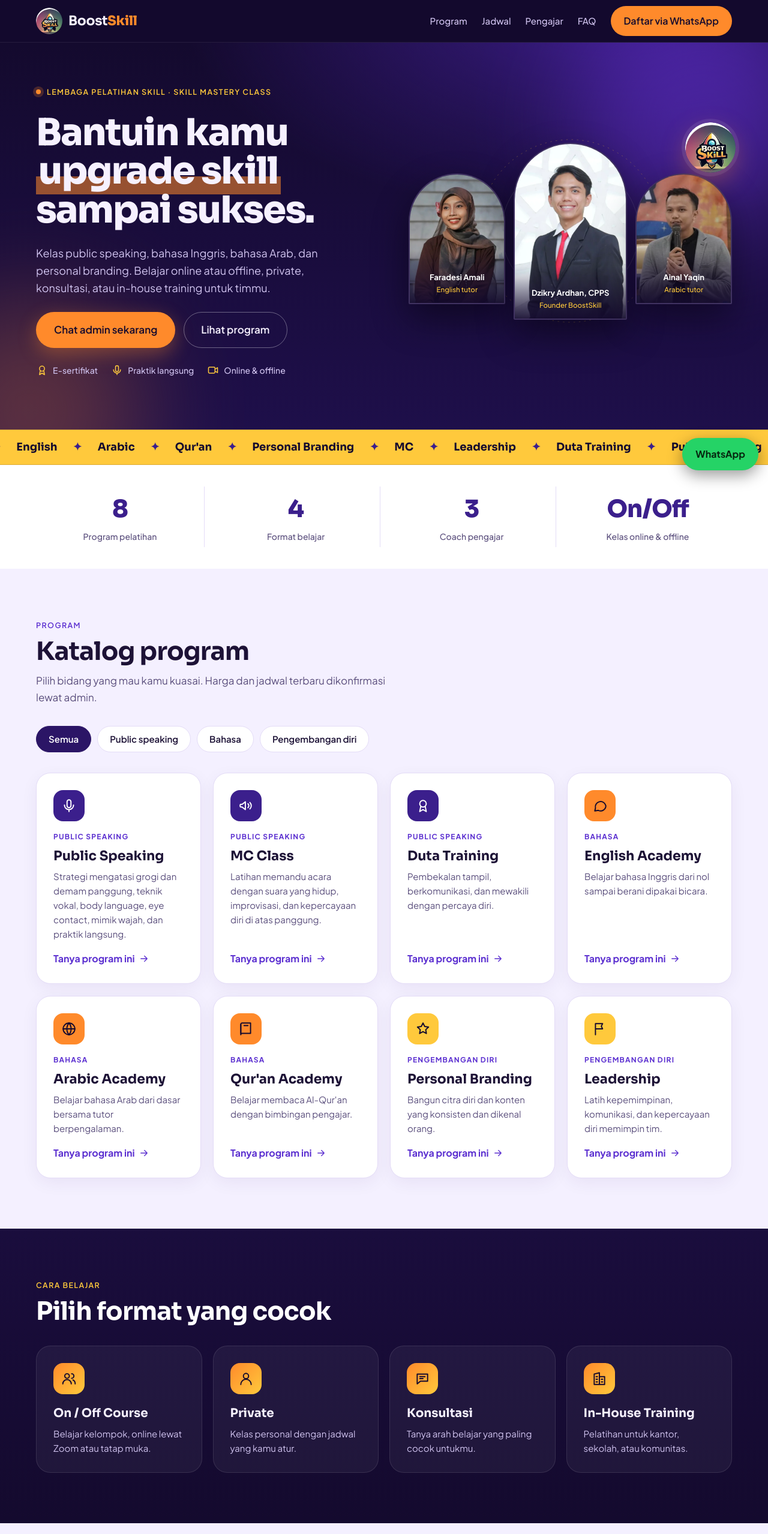
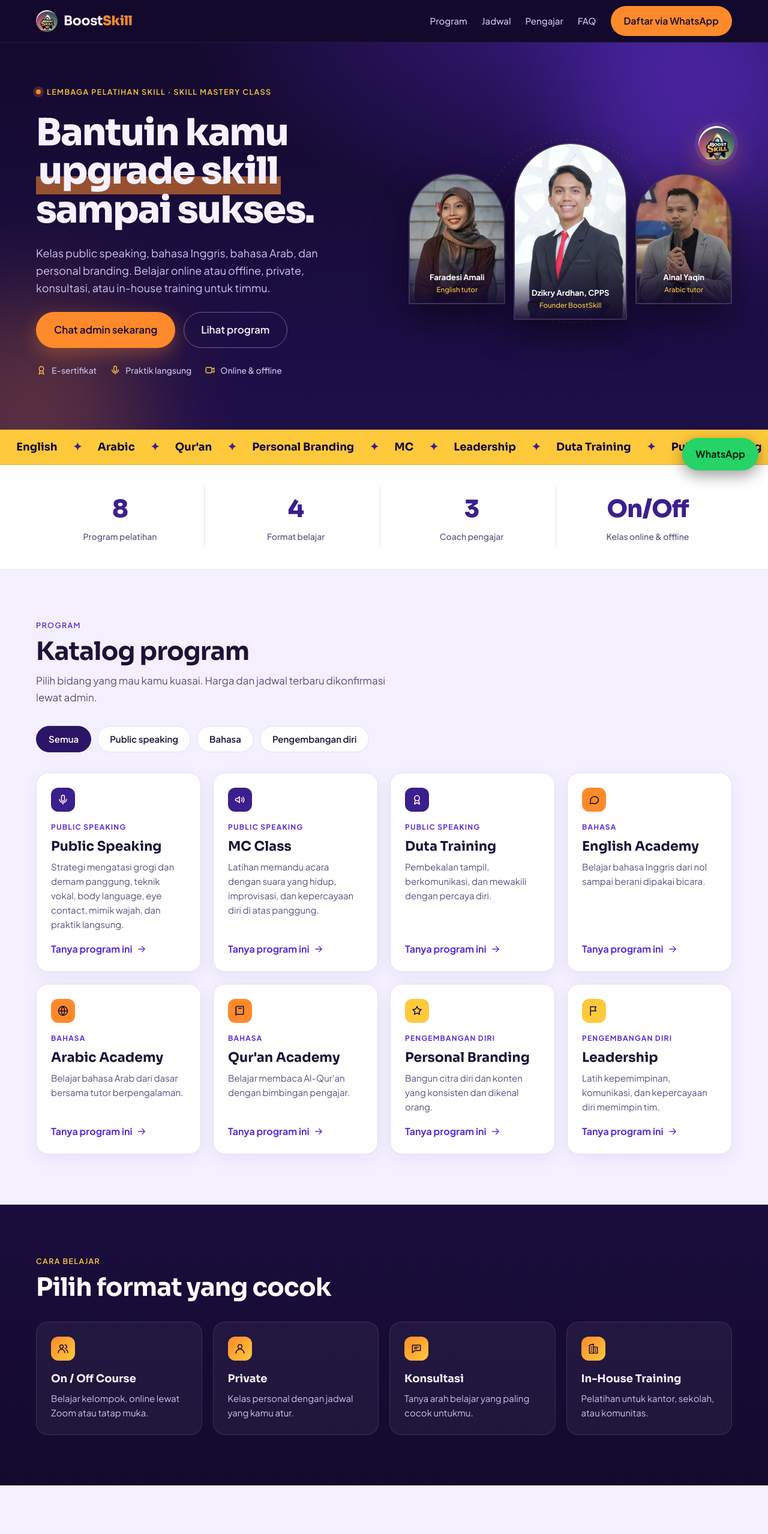
Before and after one commit to dzikryardhan/boostskill.id, a plain HTML site: page index.html in a window 1280 px wide. Shown: the top 2557 px of the page at 60% size. Drawn offline with Linux system fonts and the light colour scheme.

Commit message:
Kecilkan ukuran ikon, lencana, dan kartu
Co-Authored-By: Claude Sonnet 5.5 <noreply@anthropic.com>
Claude-Session: https://claude.ai/code/session_01LPob1wDzDHRHFX48JMRuYp

```diff
--- a/index.html
+++ b/index.html
@@ -26,7 +26,7 @@
 <body id="top">
 
 <header class="nav-bar"><div class="wrap nav">
-<a class="logo" href="#top"><img src="logo.png" width="44" height="44" alt="Logo BoostSkill"><span>Boost<b>Skill</b></span></a>
+<a class="logo" href="#top"><img src="logo.png" width="36" height="36" alt="Logo BoostSkill"><span>Boost<b>Skill</b></span></a>
 <nav aria-label="Menu utama"><a href="#program">Program</a><a href="#jadwal">Jadwal</a><a href="#pengajar">Pengajar</a><a href="#faq">FAQ</a><a class="btn" href="https://wa.me/6282126107151?text=Halo%20BoostSkill%2C%20saya%20mau%20konsultasi%20program%20pelatihan">Daftar via WhatsApp</a></nav>
 </div></header>
 
@@ -44,7 +44,7 @@
 </div>
 <div class="visual" aria-label="Para coach BoostSkill">
 <svg class="orbit" viewBox="0 0 520 520" aria-hidden="true"><circle cx="260" cy="260" r="240" fill="none" stroke="rgba(255,201,60,.28)" stroke-width="1.5" stroke-dasharray="4 10"/><circle cx="260" cy="260" r="180" fill="none" stroke="rgba(255,255,255,.12)" stroke-width="1.5"/></svg>
-<img class="badge-logo" src="logo.png" width="84" height="84" alt="">
+<img class="badge-logo" src="logo.png" width="60" height="60" alt="">
 <div class="trio">
 <figure class="ph p1"><img src="faradesi.webp" width="640" height="800" alt="Faradesi Amali, English tutor"><figcaption>Faradesi Amali<span>English tutor</span></figcaption></figure>
 <figure class="ph p2"><img src="dzikry.webp" width="640" height="800" alt="Dzikry Ardhan, founder BoostSkill"><figcaption>Dzikry Ardhan, CPPS<span>Founder BoostSkill</span></figcaption></figure>
--- a/style.css
+++ b/style.css
@@ -8,7 +8,7 @@ a:focus-visible,button:focus-visible,summary:focus-visible{outline:3px solid var
 h1,h2,h3{font-family:var(--display);margin:0;text-wrap:balance}
 h2{font-size:clamp(28px,4.4vw,42px);letter-spacing:-.8px;line-height:1.12;font-weight:700}
 .wrap{max-width:1200px;margin:0 auto;padding-left:20px;padding-right:20px}
-.ic{width:22px;height:22px;flex:none}.ic.sm{width:18px;height:18px}
+.ic{width:20px;height:20px;flex:none}.ic.sm{width:18px;height:18px}
 
 /* NAV */
 .nav-bar{position:sticky;top:0;z-index:30;background:rgba(20,10,46,.86);backdrop-filter:blur(12px);border-bottom:1px solid rgba(255,255,255,.08)}
@@ -48,11 +48,11 @@ h1 em{font-style:normal;background:linear-gradient(transparent 62%,rgba(255,138,
 .actions{display:flex;flex-wrap:wrap;gap:14px}
 .trust{display:flex;flex-wrap:wrap;gap:10px 22px;color:var(--mu-dark);font-size:14px;font-weight:500}
 .trust span{display:inline-flex;align-items:center;gap:8px}
-.trust .ic{color:var(--gold);width:20px;height:20px}
+.trust .ic{color:var(--gold);width:18px;height:18px}
 
 .visual{position:relative;min-width:0}
 .orbit{position:absolute;inset:-6% -8%;width:116%;height:112%;pointer-events:none}
-.badge-logo{position:absolute;right:-6px;top:-34px;z-index:3;border-radius:50%;box-shadow:0 0 0 6px rgba(255,255,255,.08),0 14px 40px rgba(255,138,43,.35)}
+.badge-logo{width:60px;height:60px;position:absolute;right:-4px;top:-28px;z-index:3;border-radius:50%;box-shadow:0 0 0 6px rgba(255,255,255,.08),0 14px 40px rgba(255,138,43,.35)}
 .trio{position:relative;display:grid;grid-template-columns:1fr 1.18fr 1fr;gap:14px;align-items:end}
 .ph{margin:0;position:relative;border-radius:999px 999px 24px 24px;overflow:hidden;background:var(--panel);border:2px solid rgba(255,255,255,.14);box-shadow:0 24px 60px rgba(0,0,0,.45)}
 .ph img{display:block;width:100%;height:auto;aspect-ratio:3/4.1;object-fit:cover;object-position:center top}
@@ -93,11 +93,11 @@ section.dark{background:linear-gradient(180deg,#1A0D3D,#140A2E);color:var(--on-d
 
 /* PROGRAM CARDS */
 .cards{display:grid;grid-template-columns:repeat(auto-fill,minmax(260px,1fr));gap:20px}
-.pcard{background:var(--white);border:1px solid var(--line);border-radius:24px;padding:28px;display:flex;flex-direction:column;gap:10px;box-shadow:0 8px 28px rgba(43,21,102,.06);transition:transform .25s,box-shadow .25s}
+.pcard{background:var(--white);border:1px solid var(--line);border-radius:20px;padding:24px;display:flex;flex-direction:column;gap:10px;box-shadow:0 8px 28px rgba(43,21,102,.06);transition:transform .25s,box-shadow .25s}
 .pcard:hover{transform:translateY(-5px);box-shadow:0 18px 44px rgba(43,21,102,.14)}
 .pcard[hidden]{display:none}
-.tile{width:52px;height:52px;border-radius:16px;display:grid;place-items:center;margin-bottom:6px}
-.tile .ic{width:26px;height:26px}
+.tile{width:40px;height:40px;border-radius:12px;display:grid;place-items:center;margin-bottom:6px}
+.tile .ic{width:20px;height:20px}
 .t-speaking{background:var(--violet2);color:#fff}
 .t-bahasa{background:var(--orange);color:var(--ink)}
 .t-growth{background:var(--gold);color:var(--ink)}
@@ -110,18 +110,18 @@ section.dark{background:linear-gradient(180deg,#1A0D3D,#140A2E);color:var(--on-d
 /* MODES */
 .dark .head h2{color:#fff}
 .modes{display:grid;grid-template-columns:repeat(auto-fit,minmax(230px,1fr));gap:18px}
-.mode{background:rgba(255,255,255,.05);border:1px solid rgba(255,255,255,.1);border-radius:24px;padding:28px;transition:background .25s,transform .25s}
+.mode{background:rgba(255,255,255,.05);border:1px solid rgba(255,255,255,.1);border-radius:20px;padding:24px;transition:background .25s,transform .25s}
 .mode:hover{background:rgba(255,255,255,.09);transform:translateY(-4px)}
-.m-ic{width:52px;height:52px;border-radius:16px;display:grid;place-items:center;background:linear-gradient(135deg,var(--orange),var(--gold));color:var(--ink);margin-bottom:16px}
-.m-ic .ic{width:26px;height:26px}
-.mode h3{font-size:20px;font-weight:700;margin-bottom:6px}
+.m-ic{width:40px;height:40px;border-radius:12px;display:grid;place-items:center;background:linear-gradient(135deg,var(--orange),var(--gold));color:var(--ink);margin-bottom:16px}
+.m-ic .ic{width:20px;height:20px}
+.mode h3{font-size:18px;font-weight:700;margin-bottom:6px}
 .mode p{margin:0;color:var(--mu-dark);font-size:15px}
 
 /* SCHEDULE */
 .srows{display:flex;flex-direction:column;gap:14px}
 .srow{background:var(--white);border:1px solid var(--line);border-radius:22px;padding:16px 20px;display:flex;flex-wrap:wrap;gap:14px 24px;align-items:center;box-shadow:0 6px 20px rgba(43,21,102,.05)}
-.date{flex:0 0 76px;height:76px;border-radius:18px;background:var(--violet);color:#fff;display:flex;flex-direction:column;align-items:center;justify-content:center;line-height:1}
-.date b{font-family:var(--display);font-weight:800;font-size:26px}
+.date{flex:0 0 64px;height:64px;border-radius:14px;background:var(--violet);color:#fff;display:flex;flex-direction:column;align-items:center;justify-content:center;line-height:1}
+.date b{font-family:var(--display);font-weight:800;font-size:22px}
 .date span{margin-top:5px;font-size:12px;font-weight:700;letter-spacing:1.5px;color:var(--gold)}
 .srow.past .date{background:#6B6088}
 .s-main{flex:2 1 260px;min-width:0}
@@ -133,8 +133,8 @@ section.dark{background:linear-gradient(180deg,#1A0D3D,#140A2E);color:var(--on-d
 
 /* PERKS */
 .perks{display:grid;grid-template-columns:repeat(auto-fit,minmax(190px,1fr));gap:16px}
-.perk{background:var(--lav);border-radius:22px;padding:24px;display:flex;flex-direction:column;gap:6px}
-.p-ic{width:46px;height:46px;border-radius:14px;background:var(--violet);color:var(--gold);display:grid;place-items:center;margin-bottom:8px}
+.perk{background:var(--lav);border-radius:20px;padding:20px;display:flex;flex-direction:column;gap:6px}
+.p-ic{width:38px;height:38px;border-radius:12px;background:var(--violet);color:var(--gold);display:grid;place-items:center;margin-bottom:8px}
 .perk strong{font-family:var(--display);font-weight:700;font-size:17px}
 .perk span{color:var(--mu);font-size:14px}
 
@@ -147,7 +147,7 @@ section.dark{background:linear-gradient(180deg,#1A0D3D,#140A2E);color:var(--on-d
 .ih-text p{margin:0;color:var(--mu-dark);font-size:18px;max-width:560px}
 .ih-list{flex:1 1 300px;min-width:0;margin:0;padding:0;list-style:none;display:flex;flex-direction:column;gap:12px}
 .ih-list li{display:flex;align-items:center;gap:16px;background:rgba(255,255,255,.06);border:1px solid rgba(255,255,255,.1);border-radius:20px;padding:18px 22px;font-weight:600}
-.ih-list span{flex:none;width:34px;height:34px;border-radius:50%;background:var(--gold);color:var(--ink);display:grid;place-items:center;font-family:var(--display);font-weight:800;font-size:15px}
+.ih-list span{flex:none;width:30px;height:30px;border-radius:50%;background:var(--gold);color:var(--ink);display:grid;place-items:center;font-family:var(--display);font-weight:800;font-size:15px}
 
 /* COACHES */
 .coaches{display:grid;grid-template-columns:repeat(auto-fit,minmax(250px,1fr));gap:24px}
@@ -162,7 +162,7 @@ section.dark{background:linear-gradient(180deg,#1A0D3D,#140A2E);color:var(--on-d
 /* STEPS */
 .steps{list-style:none;margin:0;padding:0;display:grid;grid-template-columns:repeat(auto-fit,minmax(240px,1fr));gap:22px;counter-reset:s}
 .steps li{position:relative;background:var(--lav);border-radius:24px;padding:30px 26px;display:flex;flex-direction:column;gap:6px}
-.steps b{width:48px;height:48px;border-radius:50%;background:var(--orange);color:var(--ink);display:grid;place-items:center;font-family:var(--display);font-weight:800;font-size:20px;margin-bottom:10px}
+.steps b{width:38px;height:38px;border-radius:50%;background:var(--orange);color:var(--ink);display:grid;place-items:center;font-family:var(--display);font-weight:800;font-size:17px;margin-bottom:8px}
 .steps strong{font-family:var(--display);font-size:19px;font-weight:700}
 .steps span{color:var(--mu);font-size:15px}
 
@@ -202,7 +202,7 @@ section.dark{background:linear-gradient(180deg,#1A0D3D,#140A2E);color:var(--on-d
   .trio{gap:8px}
   .ph figcaption{font-size:11px;padding-top:24px}
   .ph figcaption span{font-size:10px}
-  .badge-logo{width:60px;height:60px;top:-24px}
+  .badge-logo{width:48px;height:48px;top:-20px}
   .srow{padding:14px}
   .btn-sm,.done{flex:1 1 100%;width:100%}
 }
```
